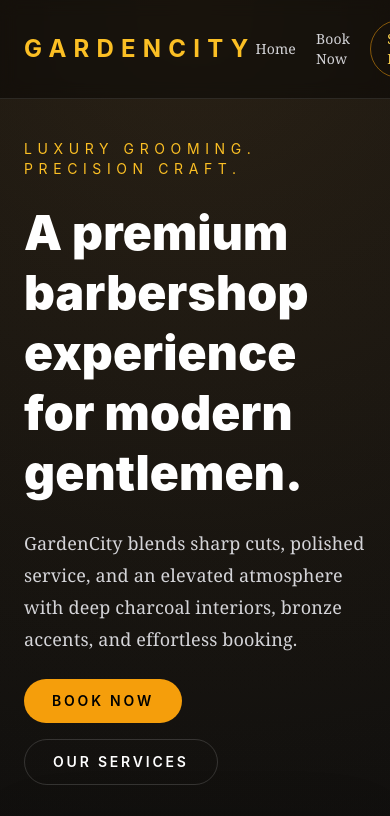
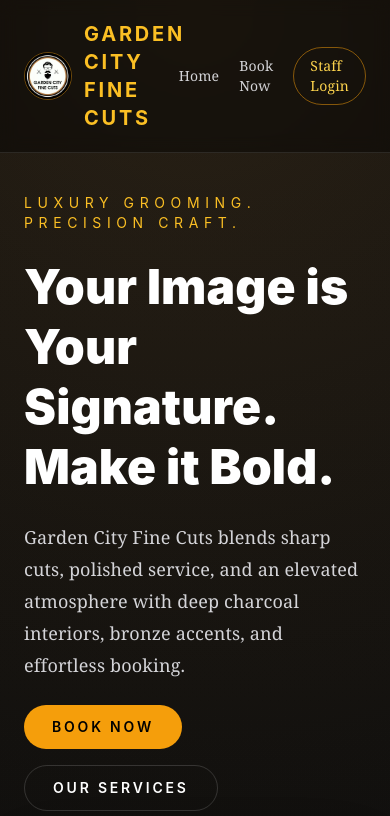
Before and after one commit to Sireshiwani/gardencity, a Django app: page / in a window 390 px wide; the page is wider, and only the part inside the window is pictured. Shown: the top 816 px of that part. Run offline with Django 4.2, Linux system fonts and the light colour scheme; data that the repository does not hold is empty; some libraries are stand-ins or nearby versions.

Commit message:
Garden City Fine Cuts: branding, hero, photos, and UX updates.
Rename site copy, add logo and hero image, staff/service photo URLs, login errors, manager photo edits, and homepage headline.

Made-with: Cursor

```diff
--- a/shop/forms.py
+++ b/shop/forms.py
@@ -18,7 +18,7 @@ class TailwindMixin:
 class StaffUserCreationForm(TailwindMixin, UserCreationForm):
     class Meta:
         model = User
-        fields = ("username", "full_name", "email", "role", "commission_rate", "password1", "password2")
+        fields = ("username", "full_name", "email", "role", "photo_url", "commission_rate", "password1", "password2")
 
     def __init__(self, *args, **kwargs):
         super().__init__(*args, **kwargs)
@@ -28,7 +28,7 @@ class StaffUserCreationForm(TailwindMixin, UserCreationForm):
 class StaffUserUpdateForm(TailwindMixin, forms.ModelForm):
     class Meta:
         model = User
-        fields = ("username", "full_name", "email", "role", "commission_rate", "is_active")
+        fields = ("username", "full_name", "email", "role", "photo_url", "commission_rate", "is_active")
 
     def __init__(self, *args, **kwargs):
         super().__init__(*args, **kwargs)
@@ -47,7 +47,27 @@ class LoginForm(TailwindMixin, AuthenticationForm):
 class ServiceForm(TailwindMixin, forms.ModelForm):
     class Meta:
         model = Service
-        fields = ("name", "category", "description", "price", "duration_minutes", "is_active")
+        fields = ("name", "category", "photo_url", "description", "price", "duration_minutes", "is_active")
+
+    def __init__(self, *args, **kwargs):
+        super().__init__(*args, **kwargs)
+        self.apply_tailwind()
+
+
+class StaffPhotoUpdateForm(TailwindMixin, forms.ModelForm):
+    class Meta:
+        model = User
+        fields = ("full_name", "photo_url")
+
+    def __init__(self, *args, **kwargs):
+        super().__init__(*args, **kwargs)
+        self.apply_tailwind()
+
+
+class ServicePhotoUpdateForm(TailwindMixin, forms.ModelForm):
+    class Meta:
+        model = Service
+        fields = ("name", "photo_url", "description")
 
     def __init__(self, *args, **kwargs):
         super().__init__(*args, **kwargs)
--- a/shop/management/commands/seed_gardencity.py
+++ b/shop/management/commands/seed_gardencity.py
@@ -14,7 +14,7 @@ class Command(BaseCommand):
         admin, _ = User.objects.get_or_create(
             username="admin",
             defaults={
-                "full_name": "GardenCity Admin",
+                "full_name": "Garden City Fine Cuts Admin",
                 "email": "admin@gardencity.local",
                 "role": User.Roles.ADMIN,
                 "commission_rate": Decimal("0.00"),
--- a/shop/models.py
+++ b/shop/models.py
@@ -15,6 +15,7 @@ class User(AbstractUser):
     email = models.EmailField(unique=True)
     full_name = models.CharField(max_length=255)
     role = models.CharField(max_length=20, choices=Roles.choices, default=Roles.STAFF)
+    photo_url = models.URLField(blank=True, help_text="Public URL for this staff member's profile photo.")
     commission_rate = models.DecimalField(
         max_digits=5,
         decimal_places=2,
@@ -52,6 +53,7 @@ class PaymentMethod(models.TextChoices):
 class Service(models.Model):
     name = models.CharField(max_length=120)
     category = models.CharField(max_length=20, choices=ServiceCategory.choices)
+    photo_url = models.URLField(blank=True, help_text="Public URL for the service photo.")
     description = models.TextField(blank=True)
     price = models.DecimalField(max_digits=10, decimal_places=2)
     duration_minutes = models.PositiveIntegerField(default=45)
--- a/shop/templates/shop/base.html
+++ b/shop/templates/shop/base.html
@@ -4,7 +4,7 @@
 <head>
     <meta charset="UTF-8">
     <meta name="viewport" content="width=device-width, initial-scale=1.0">
-    <title>{% block title %}GardenCity{% endblock %}</title>
+    <title>{% block title %}Garden City Fine Cuts{% endblock %}</title>
     <script src="https://cdn.tailwindcss.com"></script>
     <script>
         tailwind.config = {
@@ -30,13 +30,16 @@
     <div class="min-h-screen bg-[radial-gradient(circle_at_top,_rgba(184,137,72,0.18),_transparent_28%),linear-gradient(180deg,_#0a0a0a,_#141414)]">
         <header class="border-b border-white/10 bg-black/40 backdrop-blur">
             <div class="mx-auto flex max-w-7xl items-center justify-between px-6 py-5">
-                <a href="{% url 'home' %}" class="font-display text-2xl font-bold uppercase tracking-[0.3em] text-amber-400">GardenCity</a>
+                <a href="{% url 'home' %}" class="flex items-center gap-3">
+                    <img src="{% static 'shop/logo.png' %}" alt="Garden City Fine Cuts logo" class="h-12 w-12 rounded-full border border-amber-500/40 object-cover">
+                    <span class="font-display text-xl font-bold uppercase tracking-[0.14em] text-amber-400">Garden City Fine Cuts</span>
+                </a>
                 <nav class="flex items-center gap-5 text-sm text-zinc-300">
                     <a href="{% url 'home' %}" class="hover:text-amber-400">Home</a>
                     <a href="{% url 'book-now' %}" class="hover:text-amber-400">Book Now</a>
                     {% if request.user.is_authenticated %}
                         <a href="{% url 'dashboard' %}" class="hover:text-amber-400">Dashboard</a>
-                        {% if request.user.role == 'admin' %}
+                        {% if request.user.role == 'admin' or request.user.role == 'manager' %}
                             <a href="{% url 'staff-list' %}" class="hover:text-amber-400">Staff</a>
                         {% endif %}
                         {% if request.user.role == 'admin' or request.user.role == 'manager' %}
--- a/shop/templates/shop/booking.html
+++ b/shop/templates/shop/booking.html
@@ -1,5 +1,5 @@
 {% extends 'shop/base.html' %}
-{% block title %}Book Appointment | GardenCity{% endblock %}
+{% block title %}Book Appointment | Garden City Fine Cuts{% endblock %}
 {% block content %}
 <div class="mx-auto max-w-3xl glass-card rounded-3xl p-8">
     <p class="font-display text-sm uppercase tracking-[0.35em] text-amber-400">Book Now</p>
--- a/shop/templates/shop/form.html
+++ b/shop/templates/shop/form.html
@@ -1,7 +1,7 @@
 {% extends 'shop/base.html' %}
 {% block content %}
 <div class="mx-auto max-w-3xl glass-card rounded-3xl p-8">
-    <h1 class="font-display text-4xl font-bold text-white">{{ view.model._meta.verbose_name|title }}</h1>
+    <h1 class="font-display text-4xl font-bold text-white">{{ form_title }}</h1>
     <form method="post" class="mt-8 grid gap-4 md:grid-cols-2">
         {% csrf_token %}
         {% for field in form %}
--- a/shop/templates/shop/home.html
+++ b/shop/templates/shop/home.html
@@ -1,12 +1,13 @@
 {% extends 'shop/base.html' %}
-{% block title %}GardenCity | Premium Barber Experience{% endblock %}
+{% load static %}
+{% block title %}Garden City Fine Cuts | Premium Barber Experience{% endblock %}
 {% block content %}
 <section class="grid gap-8 lg:grid-cols-[1.2fr_0.8fr] lg:items-center">
     <div class="space-y-6">
         <p class="font-display text-sm uppercase tracking-[0.4em] text-amber-400">Luxury Grooming. Precision Craft.</p>
-        <h1 class="font-display text-5xl font-black leading-tight text-white md:text-7xl">A premium barbershop experience for modern gentlemen.</h1>
+        <h1 class="font-display text-5xl font-black leading-tight text-white md:text-7xl">Your Image is Your Signature. Make it Bold.</h1>
         <p class="max-w-2xl text-lg leading-8 text-zinc-300">
-            GardenCity blends sharp cuts, polished service, and an elevated atmosphere with deep charcoal interiors, bronze accents, and effortless booking.
+            Garden City Fine Cuts blends sharp cuts, polished service, and an elevated atmosphere with deep charcoal interiors, bronze accents, and effortless booking.
         </p>
         <div class="flex flex-wrap gap-4">
             <a href="{% url 'book-now' %}" class="rounded-full bg-amber-500 px-7 py-3 font-display text-sm font-semibold uppercase tracking-[0.2em] text-black transition hover:bg-amber-400">Book Now</a>
@@ -15,8 +16,8 @@
     </div>
     <div class="glass-card overflow-hidden rounded-[2rem]">
         <img
-            src="https://images.unsplash.com/photo-1622286342621-4bd786c2447c?auto=format&fit=crop&w=1200&q=80"
-            alt="Premium barber tools and grooming station"
+            src="{% static 'shop/hero.png' %}"
+            alt="Barber styling a client at Garden City Fine Cuts"
             class="h-[520px] w-full object-cover opacity-90"
         >
     </div>
@@ -31,13 +32,20 @@
     </div>
     <div class="grid gap-6 md:grid-cols-2 xl:grid-cols-3">
         {% for service in services %}
-            <article class="glass-card rounded-3xl p-6">
+            <article class="glass-card overflow-hidden rounded-3xl">
+                <img
+                    src="{{ service.photo_url|default:'https://images.unsplash.com/photo-1521493959102-bdd6677fdd81?auto=format&fit=crop&w=1200&q=80' }}"
+                    alt="{{ service.name }}"
+                    class="h-44 w-full object-cover"
+                >
+                <div class="p-6">
                 <p class="text-sm uppercase tracking-[0.25em] text-amber-400">{{ service.get_category_display }}</p>
                 <h3 class="mt-3 font-display text-2xl font-bold">{{ service.name }}</h3>
                 <p class="mt-3 min-h-[72px] text-zinc-400">{{ service.description|default:"Clean finish, premium detail, and confident style." }}</p>
                 <div class="mt-5 flex items-center justify-between">
                     <span class="text-3xl font-semibold text-white">${{ service.price }}</span>
                     <span class="text-sm text-zinc-400">{{ service.duration_minutes }} mins</span>
+                </div>
                 </div>
             </article>
         {% empty %}
@@ -53,9 +61,16 @@
         <p class="mt-4 text-zinc-300">Every appointment is delivered with sharp technique, consistent service, and a premium in-chair experience.</p>
         <div class="mt-8 space-y-4">
             {% for member in team %}
-                <div class="rounded-2xl border border-white/10 bg-black/20 p-4">
-                    <h3 class="font-display text-xl font-semibold text-white">{{ member.full_name }}</h3>
-                    <p class="text-sm uppercase tracking-[0.2em] text-zinc-400">{{ member.get_role_display }}</p>
+                <div class="flex items-center gap-4 rounded-2xl border border-white/10 bg-black/20 p-4">
+                    <img
+                        src="{{ member.photo_url|default:'https://images.unsplash.com/photo-1517832606299-7ae9b720a186?auto=format&fit=crop&w=300&q=80' }}"
+                        alt="{{ member.full_name }}"
+                        class="h-16 w-16 rounded-full border border-amber-500/30 object-cover"
+                    >
+                    <div>
+                        <h3 class="font-display text-xl font-semibold text-white">{{ member.full_name }}</h3>
+                        <p class="text-sm uppercase tracking-[0.2em] text-zinc-400">{{ member.get_role_display }}</p>
+                    </div>
                 </div>
             {% empty %}
                 <p class="text-zinc-400">Team profiles will appear once staff are added.</p>
--- a/shop/templates/shop/service_list.html
+++ b/shop/templates/shop/service_list.html
@@ -30,11 +30,11 @@
                     <td>{{ service.duration_minutes }} mins</td>
                     <td>{% if service.is_active %}Active{% else %}Inactive{% endif %}</td>
                     <td class="space-x-3">
+                        {% if request.user.role == 'admin' or request.user.role == 'manager' %}
+                            <a href="{% url 'service-update' service.pk %}" class="text-amber-300">Edit</a>
+                        {% endif %}
                         {% if request.user.role == 'admin' %}
-                            <a href="{% url 'service-update' service.pk %}" class="text-amber-300">Edit</a>
                             <a href="{% url 'service-delete' service.pk %}" class="text-red-300">Delete</a>
-                        {% else %}
-                            <span class="text-zinc-500">View only</span>
                         {% endif %}
                     </td>
                 </tr>
--- a/shop/views.py
+++ b/shop/views.py
@@ -19,7 +19,9 @@ from .forms import (
     LoginForm,
     PublicBookingForm,
     SaleForm,
+    ServicePhotoUpdateForm,
     ServiceForm,
+    StaffPhotoUpdateForm,
     StaffUserCreationForm,
     StaffUserUpdateForm,
 )
@@ -39,6 +41,18 @@ class AdminRequiredMixin(RoleRequiredMixin):
 
 class ManagerOrAdminRequiredMixin(RoleRequiredMixin):
     allowed_roles = [User.Roles.ADMIN, User.Roles.MANAGER]
+
+
+class FormTitleMixin:
+    form_title = None
+
+    def get_context_data(self, **kwargs):
+        context = super().get_context_data(**kwargs)
+        if self.form_title:
+            context["form_title"] = self.form_title
+        else:
+            context["form_title"] = f"{self.model._meta.verbose_name.title()} Form"
+        return context
 
 
 def daterange_from_request(request):
@@ -67,6 +81,10 @@ def daterange_from_request(request):
 class StaffLoginView(LoginView):
     template_name = "shop/login.html"
     authentication_form = LoginForm
+
+    def form_invalid(self, form):
+        messages.error(self.request, "Invalid username or password. Please try again.")
+        return super().form_invalid(form)
 
 
 def home(request):
@@ -162,7 +180,7 @@ class DashboardView(LoginRequiredMixin, TemplateView):
         return context
 
 
-class StaffListView(AdminRequiredMixin, ListView):
+class StaffListView(ManagerOrAdminRequiredMixin, ListView):
     model = User
     template_name = "shop/staff_list.html"
     context_object_name = "staff_members"
@@ -171,18 +189,30 @@ class StaffListView(AdminRequiredMixin, ListView):
         return User.objects.order_by("role", "full_name")
 
 
-class StaffCreateView(AdminRequiredMixin, CreateView):
+class StaffCreateView(AdminRequiredMixin, FormTitleMixin, CreateView):
     model = User
     form_class = StaffUserCreationForm
     template_name = "shop/form.html"
     success_url = reverse_lazy("staff-list")
+    form_title = "Add Staff Member"
 
 
-class StaffUpdateView(AdminRequiredMixin, UpdateView):
+class StaffUpdateView(ManagerOrAdminRequiredMixin, FormTitleMixin, UpdateView):
     model = User
-    form_class = StaffUserUpdateForm
     template_name = "shop/form.html"
     success_url = reverse_lazy("staff-list")
+    form_title = "Edit Staff Member"
+
+    def get_form_class(self):
+        if self.request.user.role == User.Roles.MANAGER:
+            return StaffPhotoUpdateForm
+        return StaffUserUpdateForm
+
+    def get_context_data(self, **kwargs):
+        context = super().get_context_data(**kwargs)
+        if self.request.user.role == User.Roles.MANAGER:
+            context["form_title"] = "Update Staff Profile"
+        return context
 
 
 class StaffDeleteView(AdminRequiredMixin, DeleteView):
@@ -197,18 +227,30 @@ class ServiceListView(ManagerOrAdminRequiredMixin, ListView):
     context_object_name = "services"
 
 
-class ServiceCreateView(AdminRequiredMixin, CreateView):
+class ServiceCreateView(AdminRequiredMixin, FormTitleMixin, CreateView):
     model = Service
     form_class = ServiceForm
     template_name = "shop/form.html"
     success_url = reverse_lazy("service-list")
+    form_title = "Add Service"
 
 
-class ServiceUpdateView(AdminRequiredMixin, UpdateView):
+class ServiceUpdateView(ManagerOrAdminRequiredMixin, FormTitleMixin, UpdateView):
     model = Service
-    form_class = ServiceForm
     template_name = "shop/form.html"
     success_url = reverse_lazy("service-list")
+    form_title = "Edit Service"
+
+    def get_form_class(self):
+        if self.request.user.role == User.Roles.MANAGER:
+            return ServicePhotoUpdateForm
+        return ServiceForm
+
+    def get_context_data(self, **kwargs):
+        context = super().get_context_data(**kwargs)
+        if self.request.user.role == User.Roles.MANAGER:
+            context["form_title"] = "Update Service Profile"
+        return context
 
 
 class ServiceDeleteView(AdminRequiredMixin, DeleteView):
@@ -226,18 +268,20 @@ class SaleListView(ManagerOrAdminRequiredMixin, ListView):
         return Sale.objects.select_related("service", "staff")
 
 
-class SaleCreateView(ManagerOrAdminRequiredMixin, CreateView):
+class SaleCreateView(ManagerOrAdminRequiredMixin, FormTitleMixin, CreateView):
     model = Sale
     form_class = SaleForm
     template_name = "shop/form.html"
     success_url = reverse_lazy("sale-list")
+    form_title = "Log Sale"
 
 
-class SaleUpdateView(ManagerOrAdminRequiredMixin, UpdateView):
+class SaleUpdateView(ManagerOrAdminRequiredMixin, FormTitleMixin, UpdateView):
     model = Sale
     form_class = SaleForm
     template_name = "shop/form.html"
     success_url = reverse_lazy("sale-list")
+    form_title = "Edit Sale"
 
 
 class SaleDeleteView(AdminRequiredMixin, DeleteView):
@@ -252,18 +296,20 @@ class ExpenseListView(ManagerOrAdminRequiredMixin, ListView):
     context_object_name = "expenses"
 
 
-class ExpenseCreateView(ManagerOrAdminRequiredMixin, CreateView):
+class ExpenseCreateView(ManagerOrAdminRequiredMixin, FormTitleMixin, CreateView):
     model = Expense
     form_class = ExpenseForm
     template_name = "shop/form.html"
     success_url = reverse_lazy("expense-list")
+    form_title = "Log Expense"
 
 
-class ExpenseUpdateView(ManagerOrAdminRequiredMixin, UpdateView):
+class ExpenseUpdateView(ManagerOrAdminRequiredMixin, FormTitleMixin, UpdateView):
     model = Expense
     form_class = ExpenseForm
     template_name = "shop/form.html"
     success_url = reverse_lazy("expense-list")
+    form_title = "Edit Expense"
 
 
 class ExpenseDeleteView(AdminRequiredMixin, DeleteView):
```
Also changed, not shown: shop/templates/shop/dashboard.html (+7 -5 lines), shop/templates/shop/login.html (+6 -1 lines), shop/templates/shop/staff_list.html (+6 -2 lines), README.md, shop/migrations/0002_service_photo_url_user_photo_url.py (added), static/shop/hero.png (added), static/shop/logo.png (added).
